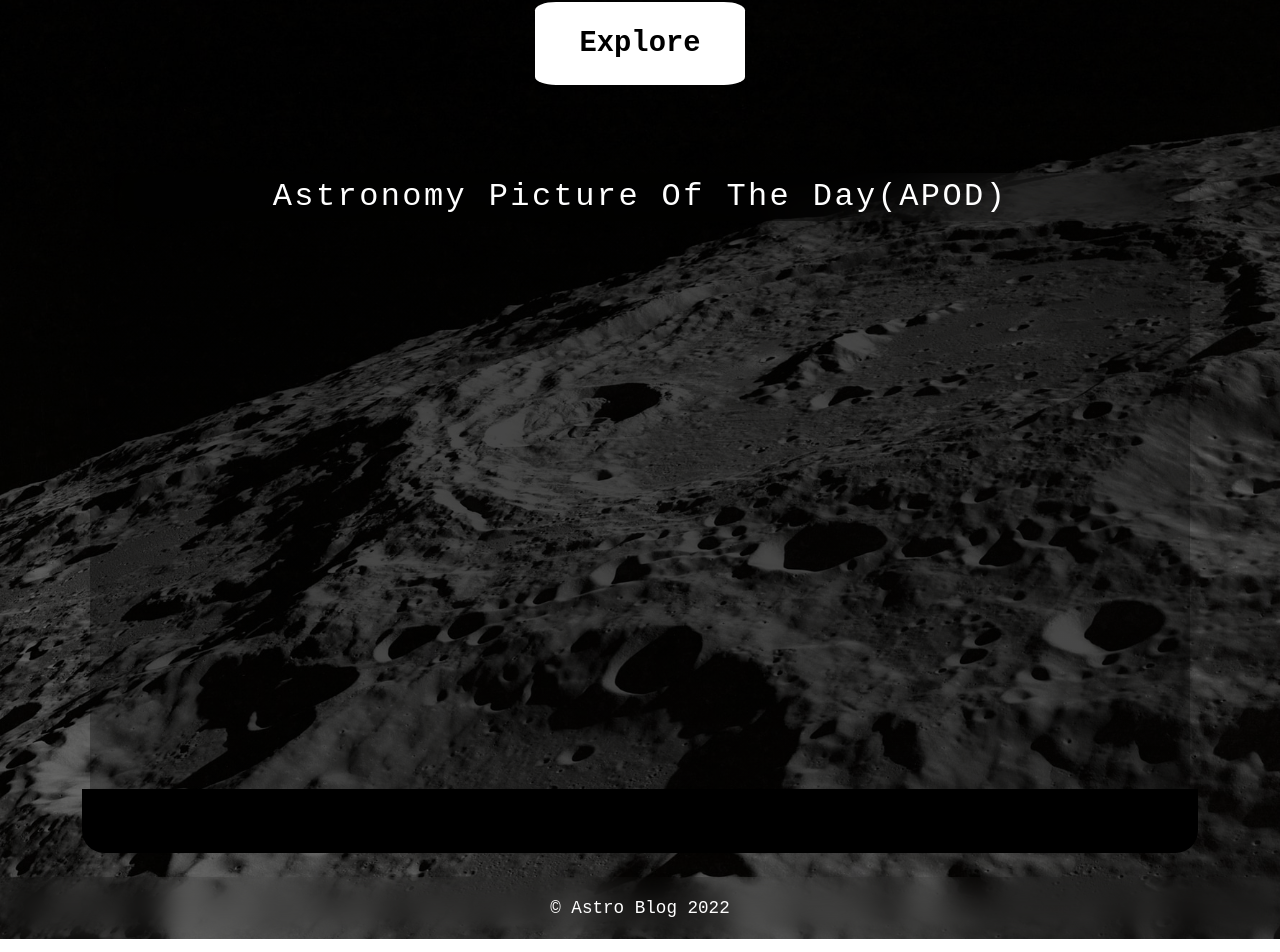
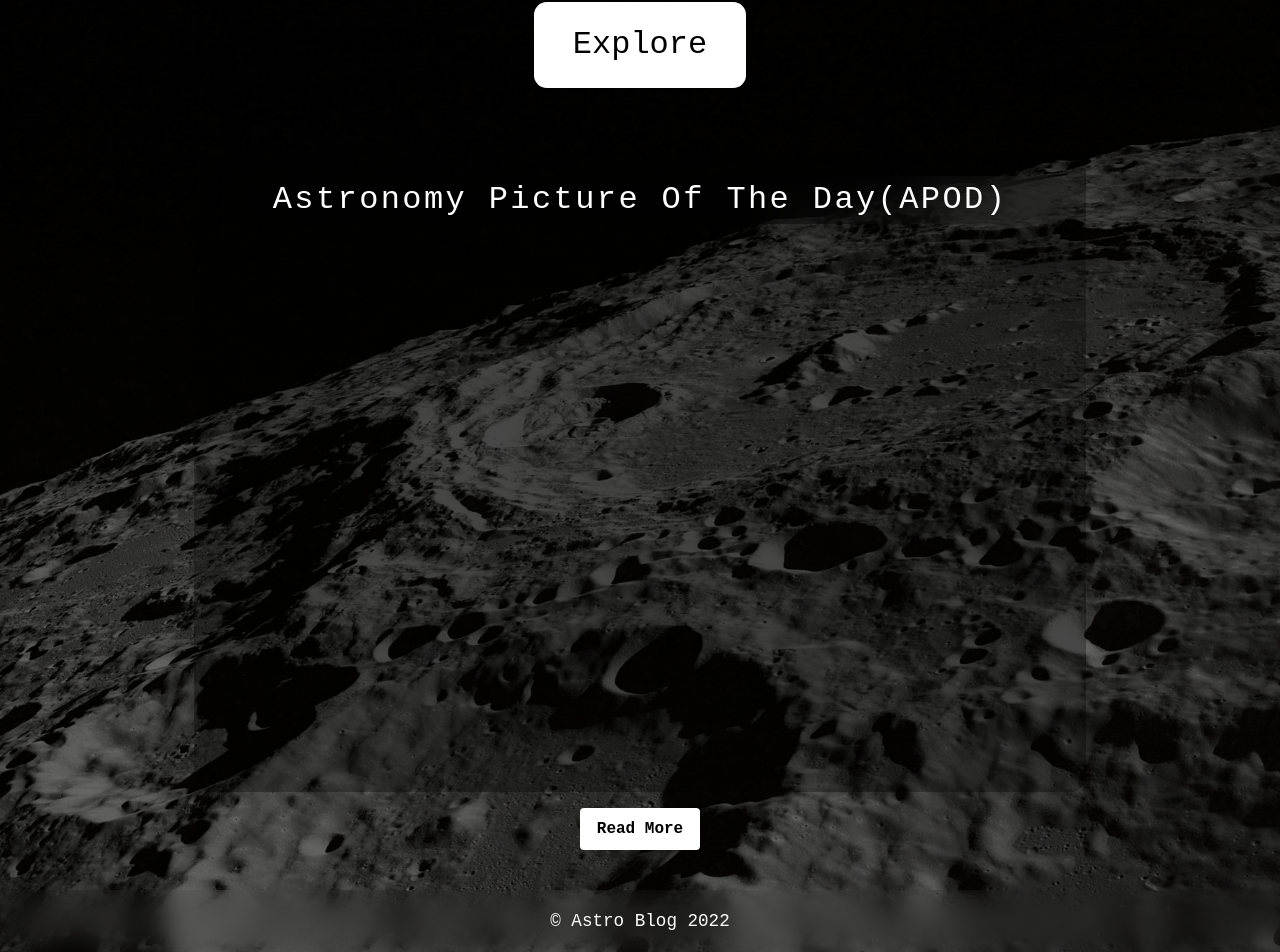
Before and after one commit to harshalubale4/Astro-Blog, a React (Create React App) app: page / in a window 1280 px wide. Shown: the part 215-1167 px from the top of the page. Built offline with nearby package versions, Linux system fonts and the light colour scheme; no server answers; a web font is replaced by a local one.

Commit message:
Changes in Home Page

```diff
--- a/src/Pages/HomePage/HomePage.css
+++ b/src/Pages/HomePage/HomePage.css
@@ -8,28 +8,13 @@
     text-align: center;
 }
 
-.circle {
-    width: fit-content;
-    height: fit-content;
-    padding: 20px 45px;
+#explore {
     background-color: rgb(255, 255, 255);
-    border-radius: 10%;
-    text-decoration: none;
-    transition: 0.4s;
-}
-
-.circle:hover {
-    box-shadow: 0 0 10px 10px #fff;
-}
-
-.explore {
-    font-size: 1.8rem;
+    border-radius: 0.4em;
     color: black;
-    font-weight: 900;
-}
-
-.explore:hover {
-    color: rgb(0, 0, 0);
+    font-size: 2em;
+    font-weight: 400;
+    padding: 0.6em 1.2em;
 }
 
 .nasaImageOfTheDayContainer {
@@ -41,24 +26,14 @@
 }
 
 .nasaImageContainer {
-    width: 1100px;
+    width: 80%;
     height: 80vh;
     background-size: cover;
     background-repeat: no-repeat;
     background-position: center;
     box-sizing: border-box;
     object-fit: contain;
-    border-top-left-radius: 3em;
-    border-top-right-radius: 3em;
-}
-
-
-.imageDesc {
-    background-color: black;
-    padding: 2em 4em;
-    font-size: 1em;
-    border-bottom-left-radius: 1.4em;
-    border-bottom-right-radius: 1.4em;
+    border-radius: 1em;
 }
 
 .astroTitle {
@@ -94,6 +69,7 @@
         margin-top: 2rem;
         width: 10rem;
         height: 10rem;
+        padding: 1em 2em;
     }
 
     .para {
@@ -102,3 +78,15 @@
         font-size: 1rem;
     }
 }
+
+#readMoreButton {
+    background-color: rgb(255, 255, 255);
+    color: rgb(0, 0, 0);
+    font-size: 1em;
+    padding: 0.5em 1em;
+    font-weight: 900;
+}
+
+#readMoreButton:hover {
+    color: rgb(55, 55, 55);
+}
--- a/src/Pages/HomePage/HomePage.js
+++ b/src/Pages/HomePage/HomePage.js
@@ -1,11 +1,29 @@
 import React, { useEffect, useState } from 'react';
 import './HomePage.css';
-import { Link } from 'react-router-dom'
+import { Link } from 'react-router-dom';
+import Box from '@mui/material/Box';
+import Typography from '@mui/material/Typography';
+import Modal from '@mui/material/Modal';
+
+const style = {
+    position: 'absolute',
+    top: '50%',
+    left: '50%',
+    transform: 'translate(-50%, -50%)',
+    width: "70%",
+    bgcolor: 'black',
+    border: '2px solid #000',
+    borderRadius: 8,
+    boxShadow: 24,
+    p: 4,
+};
 
 const HomePage = () => {
     const [titleOfImageOftheDay, setTitleOfImageOftheDay] = useState("");
     const [imageUrlOfTheDay, setImageUrlOfTheDay] = useState("");
-    const [descOfTheImageOfTheDay, setDescOfTheImageOfTheDay] = useState("")
+    const [descOfTheImageOfTheDay, setDescOfTheImageOfTheDay] = useState("");
+    const [copyRight, setCopyRight] = useState("");
+
     const getNasaImageOfTheDay = async () => {
         const respo = await fetch(`https://api.nasa.gov/planetary/apod?api_key=${process.env.React_App_Nasa_Api_Key}`, {
             method: "GET",
@@ -15,20 +33,24 @@ const HomePage = () => {
         setImageUrlOfTheDay(json.hdurl);
         setTitleOfImageOftheDay(json.title);
         setDescOfTheImageOfTheDay(json.explanation);
+        setCopyRight(json.copyright);
     }
+
     useEffect(() => {
         getNasaImageOfTheDay();
     }, [])
 
+    const [open, setOpen] = React.useState(false);
+    const handleOpen = () => setOpen(true);
+    const handleClose = () => setOpen(false);
 
     return (
         <>
-            <Link to='/content' className='circle d-flex flex-column justify-content-center align-items-center mx-auto my-5'>
-                <div className='explore'>
+            <Link to='/content' className='mx-auto my-5 text-decoration-none'>
+                <div id='explore' >
                     Explore
                 </div>
             </Link>
-
 
             <div className='container'>
                 <div
@@ -43,11 +65,29 @@ const HomePage = () => {
                     <div className='title mt-auto text-center'>
                         {titleOfImageOftheDay}
                     </div>
+                </div >
 
-                </div >
-                <div className='imageDesc'>
-                    {descOfTheImageOfTheDay}
-                </div>
+                <button onClick={handleOpen} className="btn mx-auto d-block my-3" id="readMoreButton">Read More</button>
+                <Modal
+                    open={open}
+                    onClose={handleClose}
+                    aria-labelledby="modal-modal-title"
+                    aria-describedby="modal-modal-description"
+                >
+                    <Box sx={style} style={{ maxHeight: "65vh", overflow: 'auto' }}>
+                        <Typography id="modal-modal-title" variant="h4" component="h2" className='text-center'>
+                            {titleOfImageOftheDay}
+                        </Typography>
+                        <Typography
+                            className='text-center'
+                            id="modal-modal-description" sx={{ mt: 2 }}>
+                            {descOfTheImageOfTheDay}
+                        </Typography>
+                        <div className='text-muted my-3 text-center '>
+                            &#169; {copyRight}
+                        </div>
+                    </Box>
+                </Modal>
             </div>
         </>
     )
```
